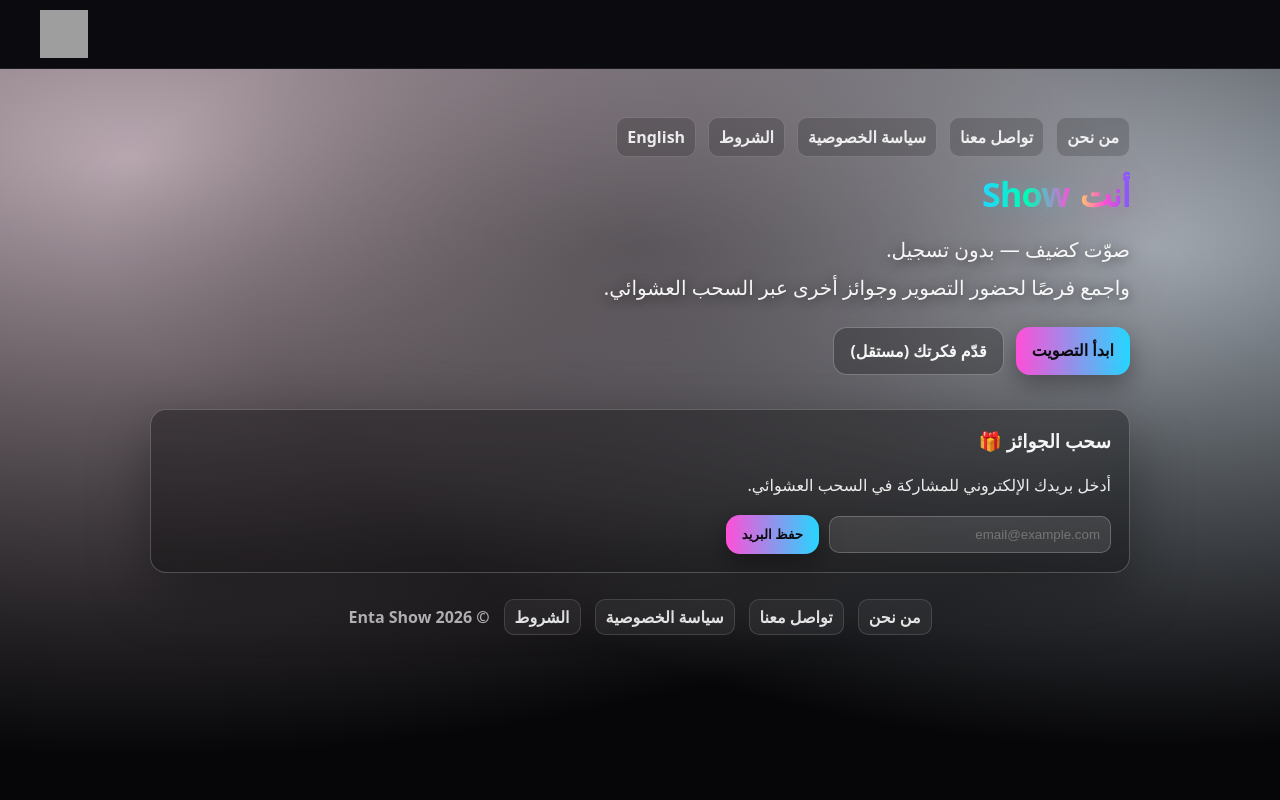
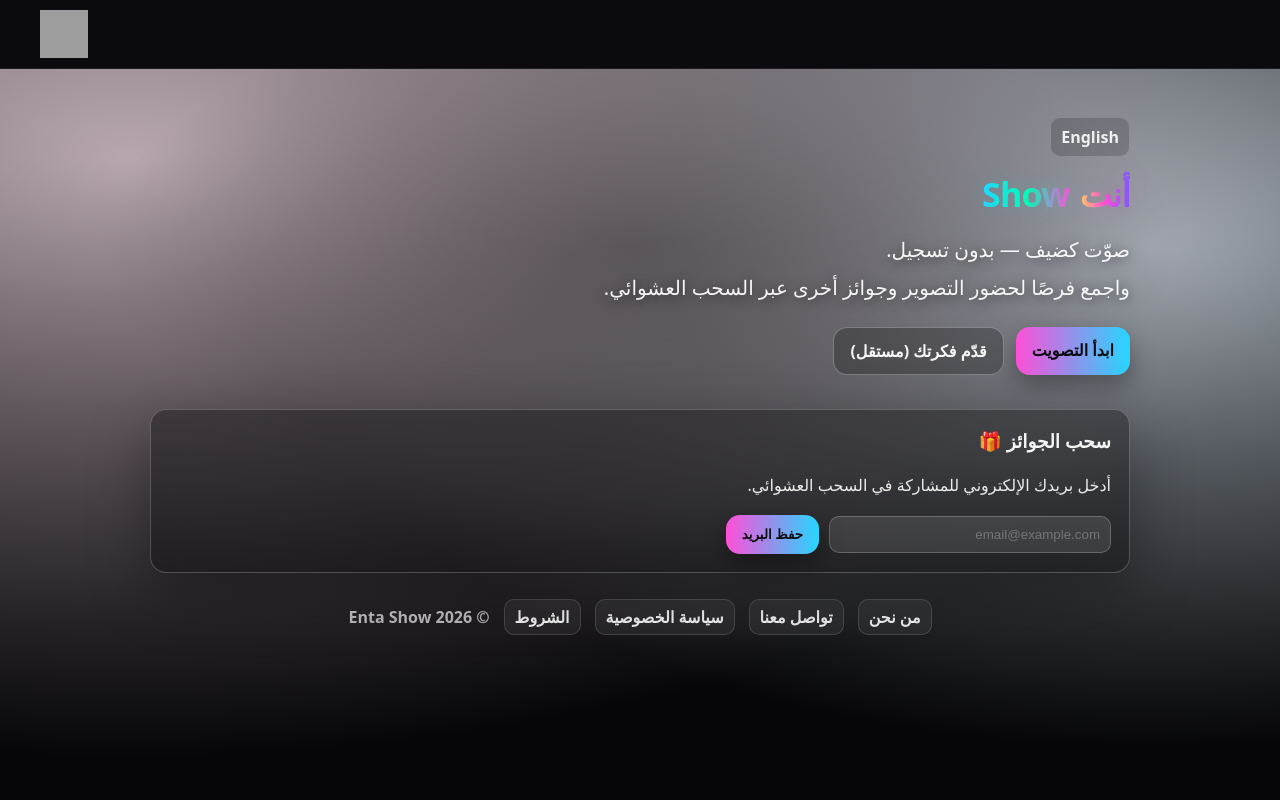
Before and after one commit to msabridevs/entashow, a Next.js app: page /ar in a window 1280 px wide. Shown: the top 800 px of the page. Built offline with nearby package versions, Linux system fonts and the light colour scheme; grey boxes are pictures that could not be loaded.

Commit message:
header test 1

```diff
--- a/src/app/ar/page.tsx
+++ b/src/app/ar/page.tsx
@@ -76,18 +76,7 @@
             opacity: 0.95,
           }}
         >
-          <a href="/ar/about" style={topLink}>
-            من نحن
-          </a>
-          <a href="/ar/contact" style={topLink}>
-            تواصل معنا
-          </a>
-          <a href="/privacy" style={topLink}>
-            سياسة الخصوصية
-          </a>
-          <a href="/terms" style={topLink}>
-            الشروط
-          </a>
+
           <a href="/en" style={topLink}>
             English
           </a>
```
